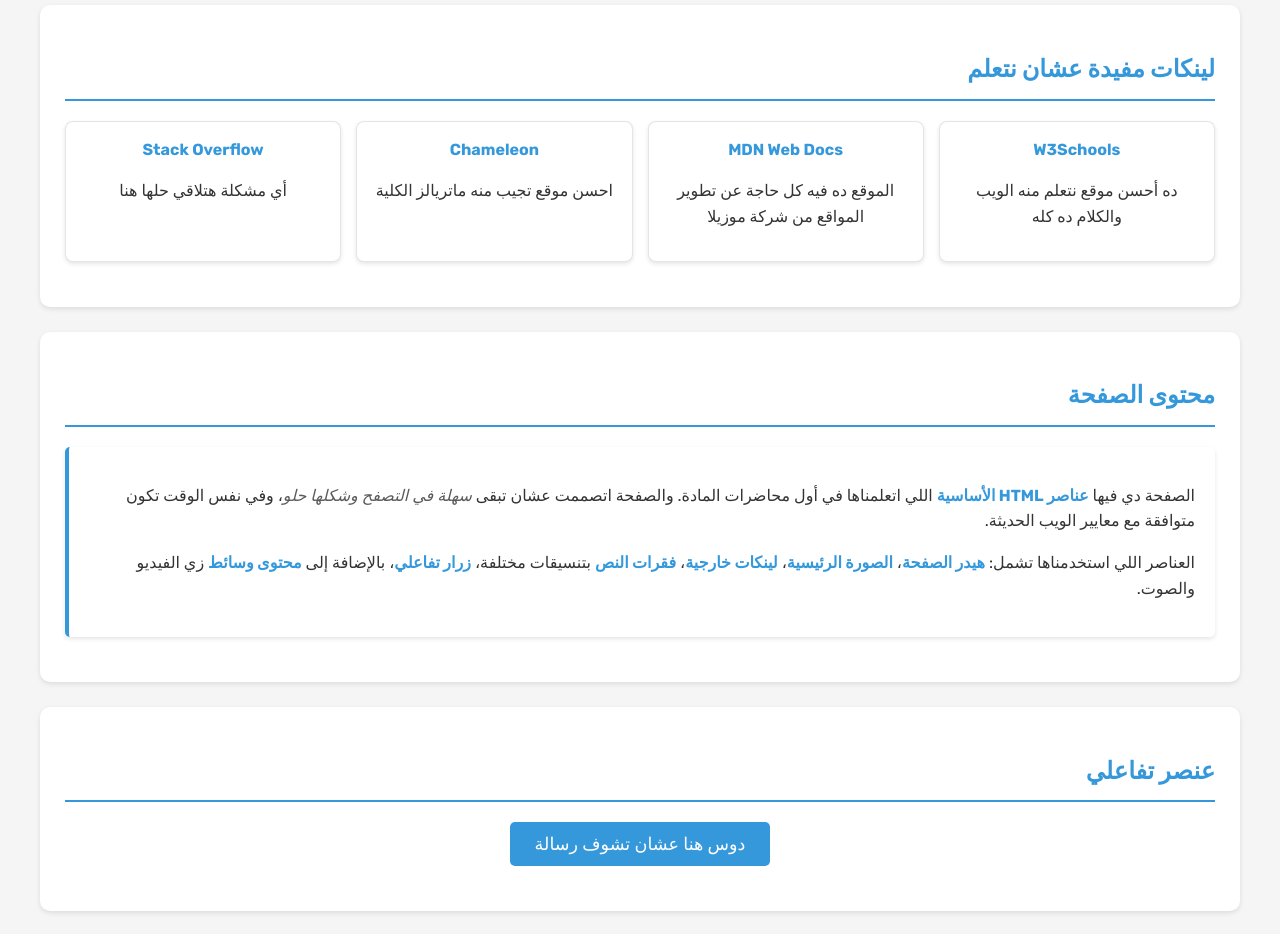
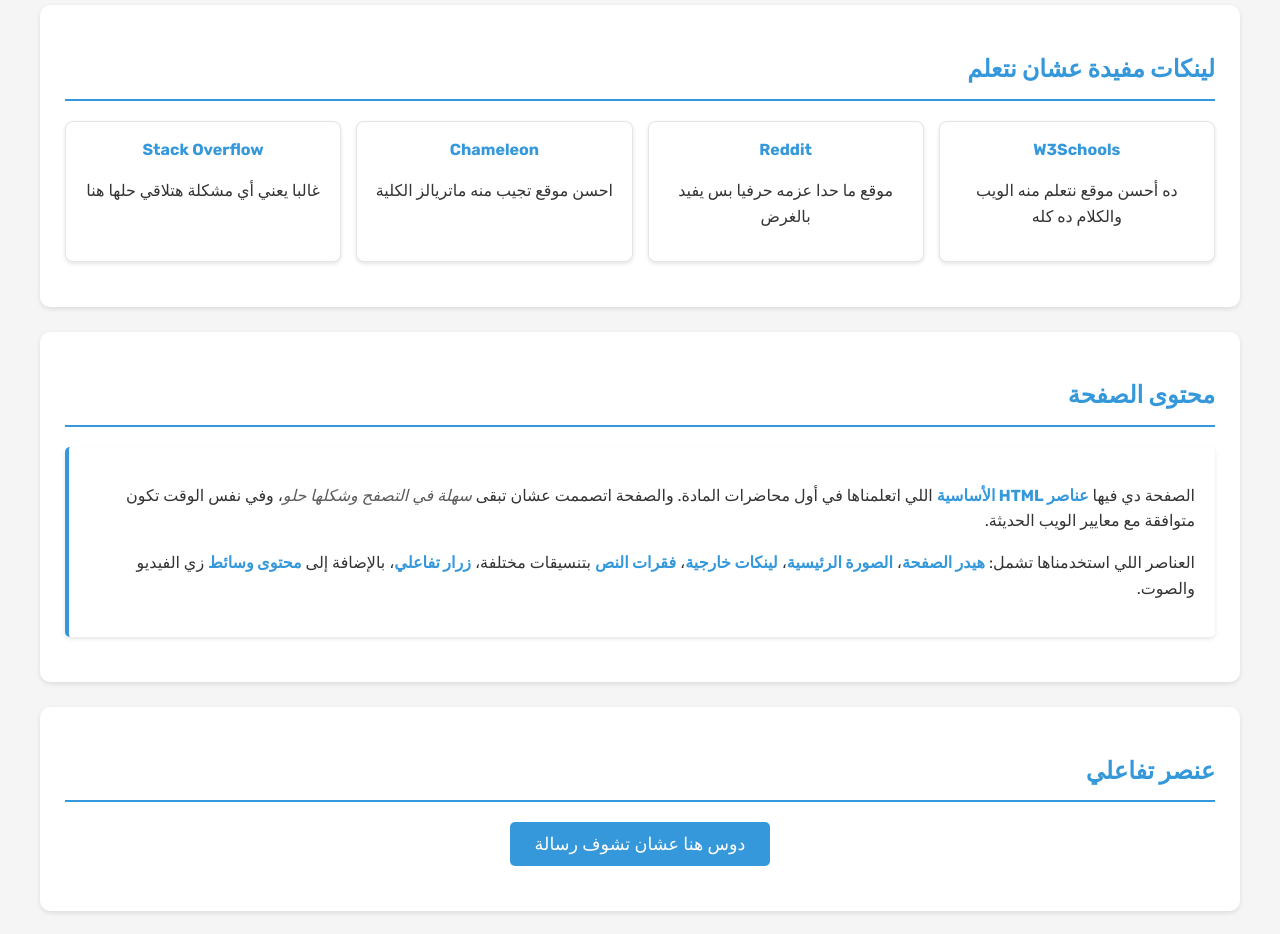
Before and after one commit to AbdoAhmedAbdelmonem/Web_Assignment, a plain HTML site: page index.html in a window 1280 px wide. Shown: the part 940-1874 px from the top of the page. Drawn offline with Linux system fonts and the light colour scheme.

Commit message:
Update index.html

```diff
--- a/index.html
+++ b/index.html
@@ -30,8 +30,8 @@
                     <p>ده أحسن موقع نتعلم منه الويب والكلام ده كله</p>
                 </div>
                 <div class="link-card">
-                    <a href="https://developer.mozilla.org" target="_blank" rel="noopener">MDN Web Docs</a>
-                    <p>الموقع ده فيه كل حاجة عن تطوير المواقع من شركة موزيلا</p>
+                    <a href="https://reddit.com" target="_blank" rel="noopener">Reddit</a>
+                    <p>موقع ما حدا عزمه حرفيا بس يفيد بالغرض</p>
                 </div>
                 <div class="link-card">
                     <a href="https://www.chameleon-nu.tech" target="_blank" rel="noopener">Chameleon</a>
@@ -39,7 +39,7 @@
                 </div>
                 <div class="link-card">
                     <a href="https://stackoverflow.com" target="_blank" rel="noopener">Stack Overflow</a>
-                    <p>أي مشكلة هتلاقي حلها هنا</p>
+                    <p>غالبا يعني أي مشكلة هتلاقي حلها هنا</p>
                 </div>
             </div>
         </div>
```
